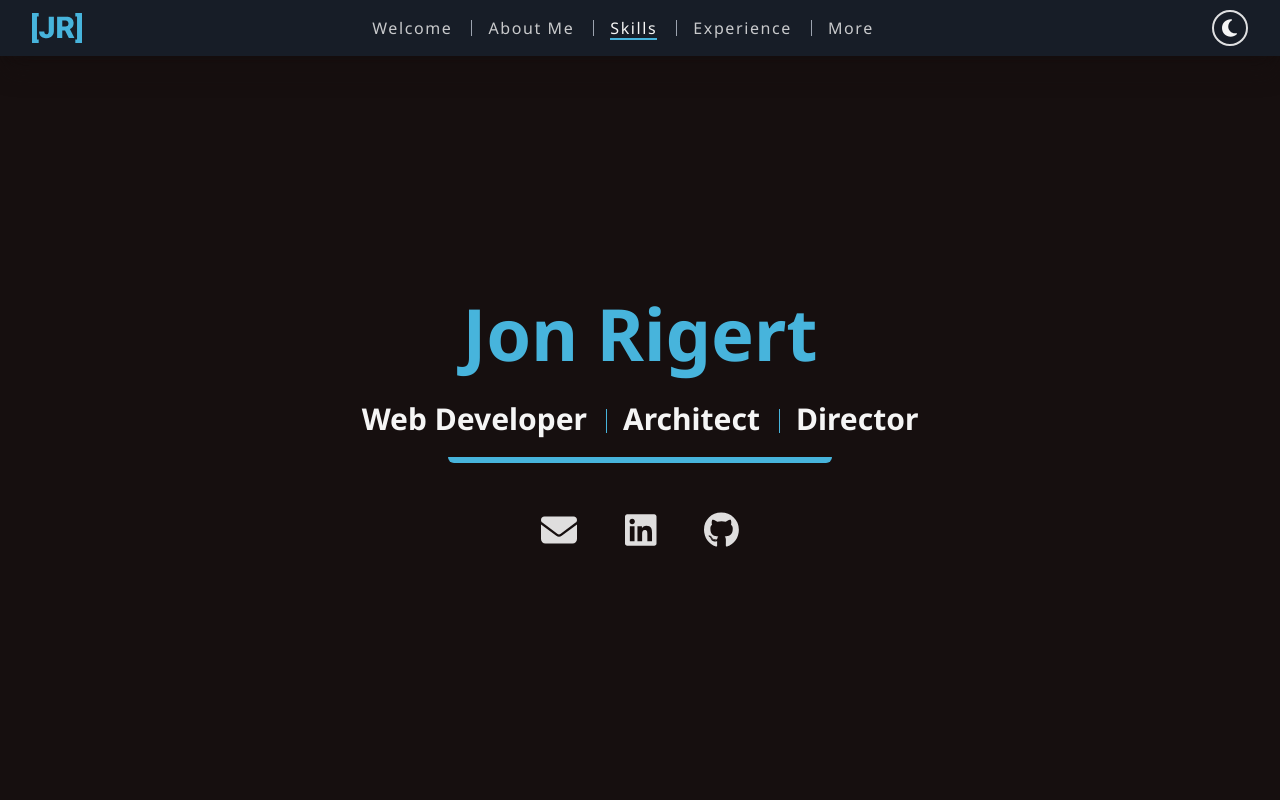
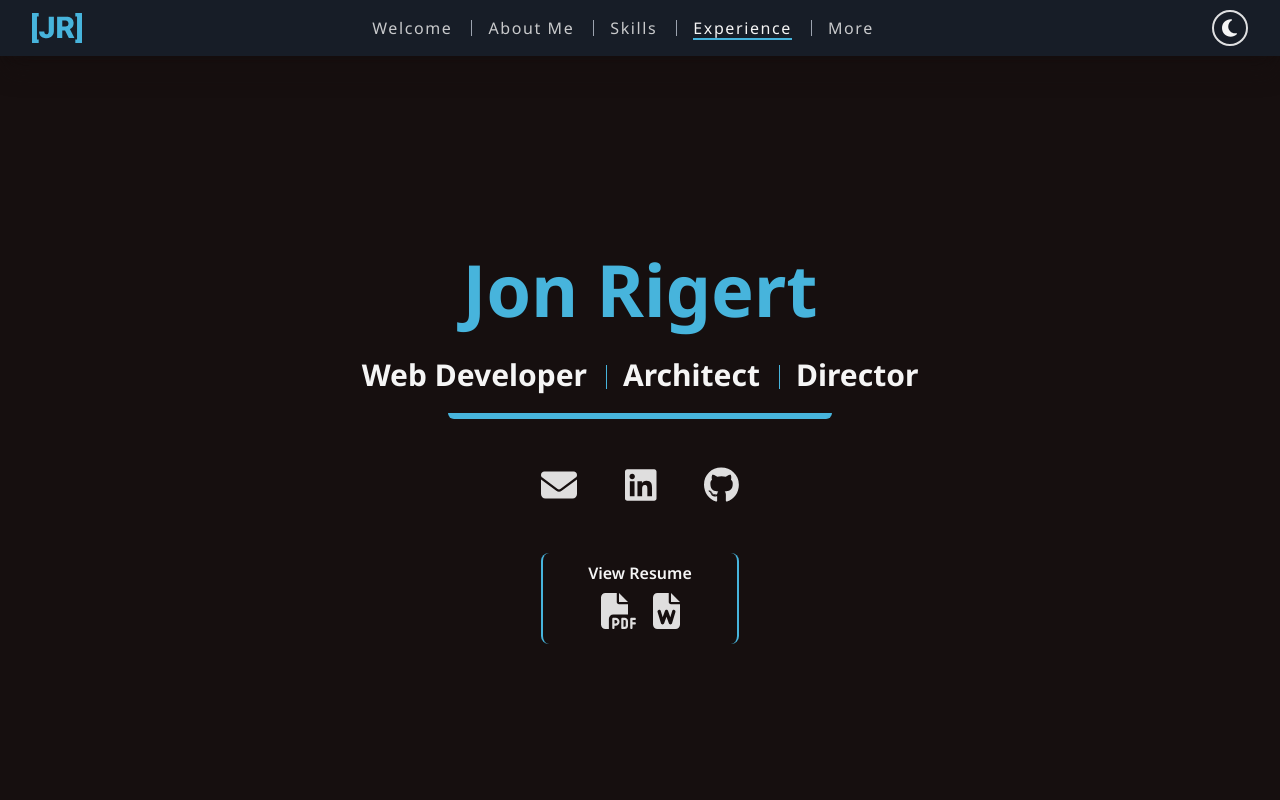
Before and after one commit to jrigert/portfolio, a Next.js app: page / in a window 1280 px wide. Shown: the top 800 px of the page. Built offline with nearby package versions, Linux system fonts and the light colour scheme.

Commit message:
resume panel

```diff
--- a/src/components/ContactIcons.tsx
+++ b/src/components/ContactIcons.tsx
@@ -1,12 +1,9 @@
+import { InteractiveIcon } from '@/components/core/InteractiveIcon';
 import { WithClassName } from '@/types/props';
 import { classNames } from '@/utils/style';
-import { FontAwesomeIcon } from '@fortawesome/react-fontawesome';
 import type { FunctionComponent } from 'react';
 import { faEnvelope } from '@fortawesome/free-solid-svg-icons';
 import { faLinkedin, faGithub } from '@fortawesome/free-brands-svg-icons';
-
-const iconClassName =
-  'duration-250 cursor-pointer transition hover:scale-125 text-foreground/90 hover:text-foreground';
 
 export interface ContactIconsProps extends WithClassName {}
 
@@ -16,7 +13,7 @@ export const ContactIcons: FunctionComponent<ContactIconsProps> = (props) => {
   return (
     <div
       className={classNames(
-        'flex items-center justify-center gap-12 text-4xl',
+        'flex items-center justify-center gap-12',
         className,
       )}
     >
@@ -24,7 +21,7 @@ export const ContactIcons: FunctionComponent<ContactIconsProps> = (props) => {
         href="mailto:jonrigert@gmail.com?subject=Hi Jon!"
         aria-label="Send me an email. Opens your default email client"
       >
-        <FontAwesomeIcon className={iconClassName} icon={faEnvelope} />
+        <InteractiveIcon icon={faEnvelope} />
       </a>
 
       <a
@@ -33,7 +30,7 @@ export const ContactIcons: FunctionComponent<ContactIconsProps> = (props) => {
         target="_blank"
         rel="noopener"
       >
-        <FontAwesomeIcon className={iconClassName} icon={faLinkedin} />
+        <InteractiveIcon icon={faLinkedin} />
       </a>
 
       <a
@@ -42,7 +39,7 @@ export const ContactIcons: FunctionComponent<ContactIconsProps> = (props) => {
         target="_blank"
         rel="noopener"
       >
-        <FontAwesomeIcon className={iconClassName} icon={faGithub} />
+        <InteractiveIcon icon={faGithub} />
       </a>
     </div>
   );
--- /dev/null
+++ b/src/components/ResumePanel.tsx
@@ -0,0 +1,47 @@
+import { InteractiveIcon } from '@/components/core/InteractiveIcon';
+import { WithClassName } from '@/types/props';
+import { classNames } from '@/utils/style';
+import type { FunctionComponent } from 'react';
+import { faFilePdf, faFileWord } from '@fortawesome/free-solid-svg-icons';
+
+export interface ResumePanelProps extends WithClassName {
+  buttonsOnly?: boolean;
+  iconClassName?: string;
+}
+
+const ResumeButtons: FunctionComponent<{
+  iconClassName?: string;
+}> = ({ iconClassName }) => {
+  return (
+    <>
+      <InteractiveIcon
+        icon={faFilePdf}
+        className={classNames('mr-4', iconClassName)}
+      />
+      <InteractiveIcon icon={faFileWord} className={iconClassName} />
+    </>
+  );
+};
+
+export const ResumePanel: FunctionComponent<ResumePanelProps> = (props) => {
+  const { buttonsOnly, className, iconClassName } = props;
+
+  if (buttonsOnly) {
+    return <ResumeButtons iconClassName={iconClassName} />;
+  }
+
+  return (
+    <div
+      className={classNames(
+        'flex flex-col items-center rounded-lg border-x-2 border-primary px-8 pb-3 pt-2',
+        className,
+      )}
+    >
+      <p className="mb-2 font-heading font-semibold">View Resume</p>
+
+      <div>
+        <ResumeButtons iconClassName={iconClassName} />
+      </div>
+    </div>
+  );
+};
--- /dev/null
+++ b/src/components/core/InteractiveIcon.tsx
@@ -0,0 +1,22 @@
+import { classNames } from '@/utils/style';
+import { FontAwesomeIcon } from '@fortawesome/react-fontawesome';
+import type { ComponentProps, FunctionComponent } from 'react';
+
+export interface InteractiveIconProps
+  extends ComponentProps<typeof FontAwesomeIcon> {}
+
+const iconClassName =
+  'duration-250 cursor-pointer transition hover:scale-125 text-foreground/90 hover:text-foreground text-4xl';
+
+export const InteractiveIcon: FunctionComponent<InteractiveIconProps> = (
+  props,
+) => {
+  const { className, ...iconProps } = props;
+
+  return (
+    <FontAwesomeIcon
+      className={classNames(iconClassName, className)}
+      {...iconProps}
+    />
+  );
+};
--- a/src/pages/home/Experience.tsx
+++ b/src/pages/home/Experience.tsx
@@ -7,6 +7,7 @@ import {
 } from '@/components/ExperienceCard';
 import { PageSection } from '@/components/PageSection';
 import { PageSectionHeading } from '@/components/PageSectionHeading';
+import { ResumePanel } from '@/components/ResumePanel';
 import { HomePageSectionProps } from '@/pages/home/index';
 import type { FunctionComponent } from 'react';
 
@@ -76,7 +77,7 @@ export const HomeExperience: FunctionComponent<HomePageSectionProps> = (
   const { id } = props;
 
   return (
-    <PageSection id={id} fullHeight variant="secondary">
+    <PageSection id={id} fullHeight variant="secondary" className="pb-20">
       <PageSectionHeading title="Experience" headingClassName="mb-3" />
 
       <div className="mx-auto max-w-screen-lg py-20">
@@ -88,6 +89,10 @@ export const HomeExperience: FunctionComponent<HomePageSectionProps> = (
           />
         ))}
       </div>
+
+      <div className="flex justify-center">
+        <ResumePanel className="w-auto" />
+      </div>
     </PageSection>
   );
 };
--- a/src/pages/home/HomeMore.tsx
+++ b/src/pages/home/HomeMore.tsx
@@ -5,6 +5,7 @@ import { Badge } from '@/components/core/Badge';
 import { Heading } from '@/components/core/Heading';
 import { PageSection } from '@/components/PageSection';
 import { PageSectionHeading } from '@/components/PageSectionHeading';
+import { ResumePanel } from '@/components/ResumePanel';
 import { HomePageSectionProps } from '@/pages/home/index';
 import {
   faBaby,
@@ -19,7 +20,7 @@ export const HomeMore: FunctionComponent<HomePageSectionProps> = (props) => {
   const { id } = props;
 
   return (
-    <PageSection id={id}>
+    <PageSection id={id} className="pb-40">
       <PageSectionHeading title="More About Me" />
 
       <FadeInContainer>
@@ -55,6 +56,20 @@ export const HomeMore: FunctionComponent<HomePageSectionProps> = (props) => {
           <p>2005 - 2009</p>
         </div>
       </FadeInContainer>
+
+      <FadeInContainer className="">
+        <Heading
+          tag="h3"
+          wrapperClassName="mb-6 mt-40 justify-center"
+          underline
+        >
+          Resume
+        </Heading>
+
+        <div className="mt-12 flex justify-center gap-8">
+          <ResumePanel buttonsOnly iconClassName="text-7xl" />
+        </div>
+      </FadeInContainer>
     </PageSection>
   );
 };
--- a/src/pages/home/Welcome.tsx
+++ b/src/pages/home/Welcome.tsx
@@ -5,6 +5,7 @@ import { Heading } from '@/components/core/Heading';
 import { Underline } from '@/components/core/Underline';
 import { VerticalDivider } from '@/components/core/VerticalDivider';
 import { PageSection } from '@/components/PageSection';
+import { ResumePanel } from '@/components/ResumePanel';
 import { useAnimate } from '@/hooks/animation/useAnimate';
 import { HomePageSectionProps } from '@/pages/home/index';
 import { classNames, getHeadingClasses } from '@/utils/style';
@@ -36,7 +37,7 @@ export const HomeWelcome: FunctionComponent<HomePageSectionProps> = (props) => {
 
   return (
     <PageSection
-      className="mt-6 flex flex-shrink-0 flex-col items-center justify-center"
+      className="mt-12 flex flex-shrink-0 flex-col items-center justify-center"
       id={id}
       fullHeight
     >
@@ -69,12 +70,16 @@ export const HomeWelcome: FunctionComponent<HomePageSectionProps> = (props) => {
           underlineAnimationClass,
         )}
       />
-      <ContactIcons
+
+      <div
         className={classNames(
           'duration-1500 mt-12 transition ease-out',
           iconsAnimationClass,
         )}
-      />
+      >
+        <ContactIcons />
+        <ResumePanel className="mt-12" />
+      </div>
     </PageSection>
   );
 };
```
Also changed, not shown: 1 other file (tests, documents, lock files or other folders).
